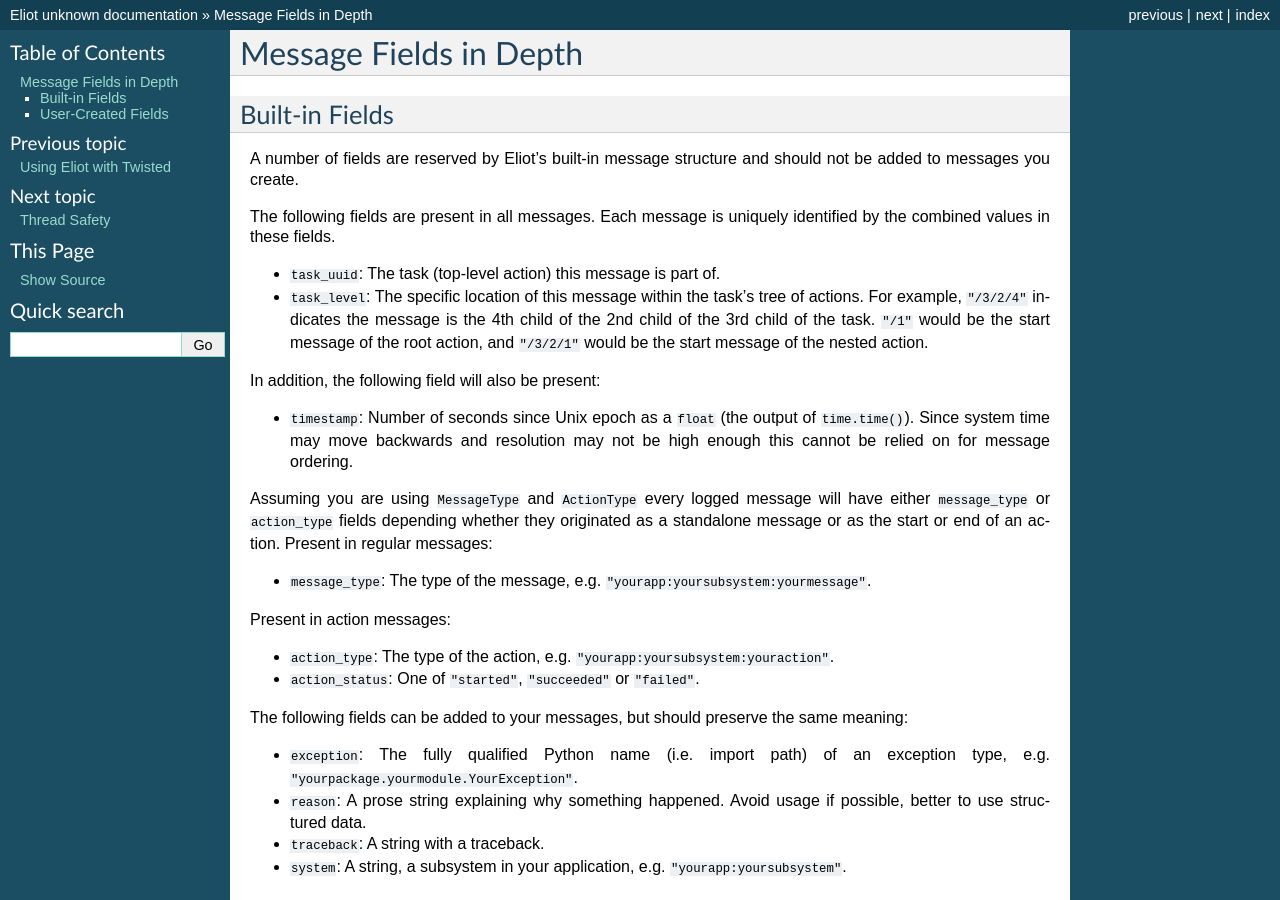
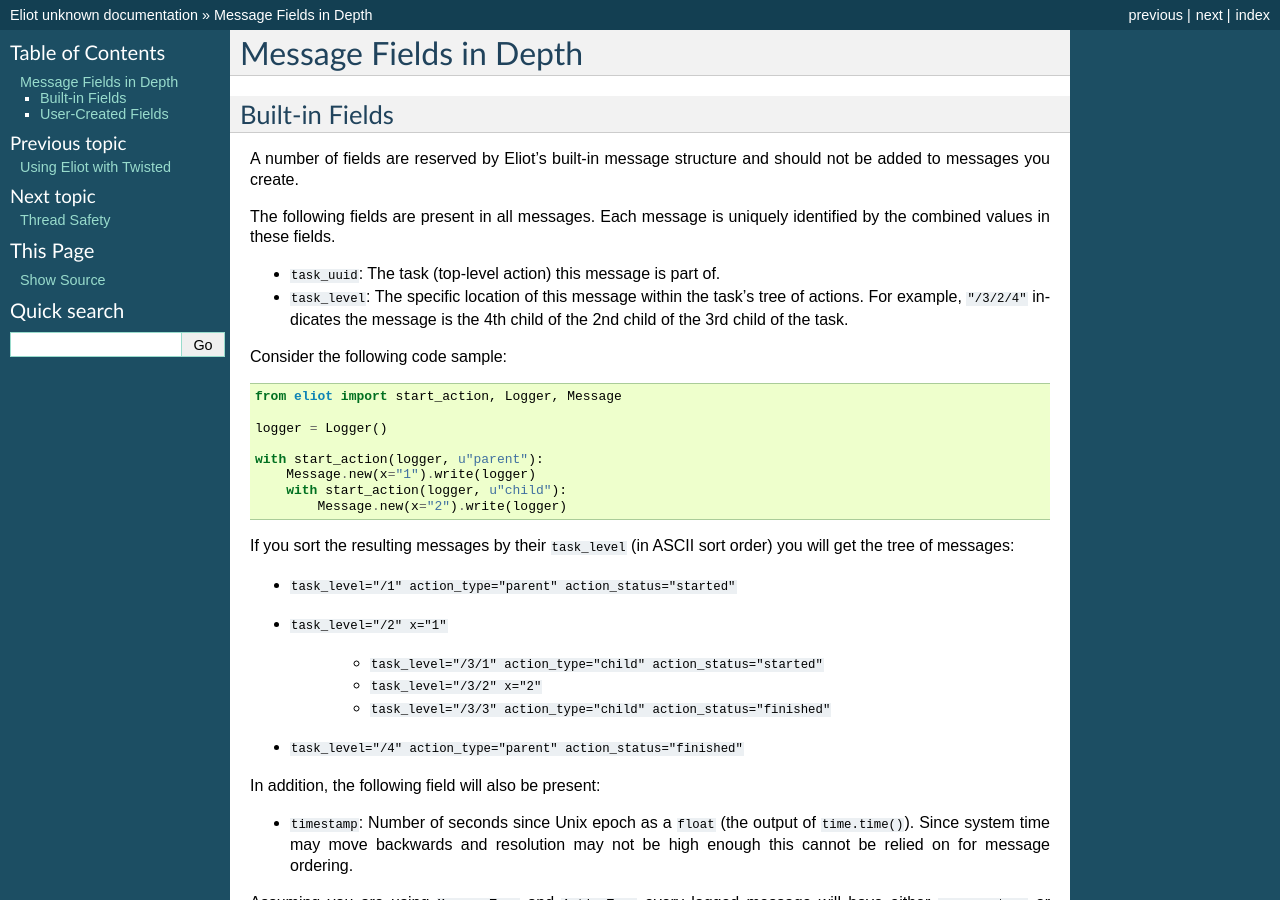
Before and after one commit to itamarst/eliot, a Sphinx documentation site: the page built from docs/source/fields.rst, in a window 1280 px wide and 900 px high. Built offline with Sphinx 7.4.7, drawn with Linux system fonts in a browser that asks for light colours.

Commit message:
Better documentation of ``task_level``.

```diff
--- a/docs/source/fields.rst
+++ b/docs/source/fields.rst
@@ -12,7 +12,30 @@ Each message is uniquely identified by the combined values in these fields.
 * ``task_uuid``: The task (top-level action) this message is part of.
 * ``task_level``: The specific location of this message within the task's tree of actions.
   For example, ``"/3/2/4"`` indicates the message is the 4th child of the 2nd child of the 3rd child of the task.
-  ``"/1"`` would be the start message of the root action, and ``"/3/2/1"`` would be the start message of the nested action.
+
+Consider the following code sample:
+
+.. code-block:: python
+
+     from eliot import start_action, Logger, Message
+
+     logger = Logger()
+
+     with start_action(logger, u"parent"):
+         Message.new(x="1").write(logger)
+         with start_action(logger, u"child"):
+             Message.new(x="2").write(logger)
+
+If you sort the resulting messages by their ``task_level`` (in ASCII sort order) you will get the tree of messages:
+
+* ``task_level="/1" action_type="parent" action_status="started"``
+* ``task_level="/2" x="1"``
+
+    * ``task_level="/3/1" action_type="child" action_status="started"``
+    * ``task_level="/3/2" x="2"``
+    * ``task_level="/3/3" action_type="child" action_status="finished"``
+
+* ``task_level="/4" action_type="parent" action_status="finished"``
 
 In addition, the following field will also be present:
 
```
